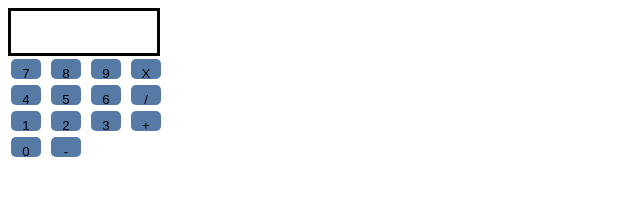
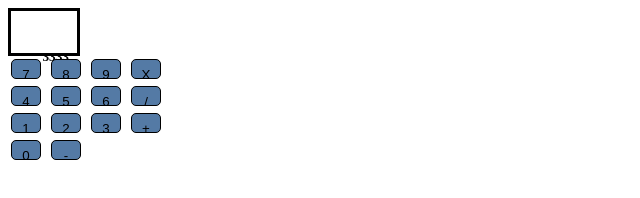
Before and after one commit to LerouxManar/calculatortop, a plain HTML site: page index.html in a window 1280 px wide. Shown: the whole page, without its empty margins (0-640 px from the left). Drawn offline with Linux system fonts and the light colour scheme.

Commit message:
fixed some css

```diff
--- a/default.css
+++ b/default.css
@@ -1,18 +1,18 @@
 .calculator{
     max-width: 150px;
-    align-content: center;
-    height:150px;
+    max-height: 120px;
     display: inline;
-
+    margin:auto;
 
 }
 
 .display {
     text-align: right;
-    width:130px;
+    width:50px;
     height: 10px;
     padding: 16px 8px;
     border: solid 3px black;
+
 
 }
 
@@ -21,9 +21,8 @@
     padding: 7px;
     width: 30px;
     height:20px;
-    text-align: center;
+    border: 1px solid black;
     margin:3px;
-    border: none;
     background-color: #547aa5;
     border-radius: 5px;
 
--- a/index.html
+++ b/index.html
@@ -12,6 +12,7 @@
     <script src="calculator.js"></script>
     <div class="calculator">
         <div class="display">
+            <h5>3333</h5>
         </div>
             <div class="buttons">
                 <div class="row1">
```
